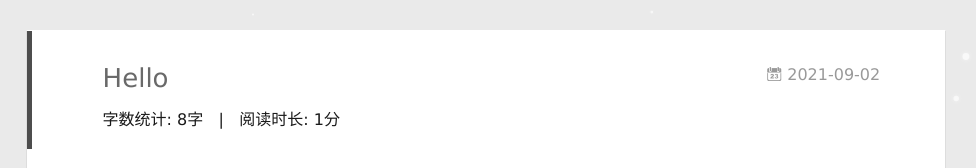
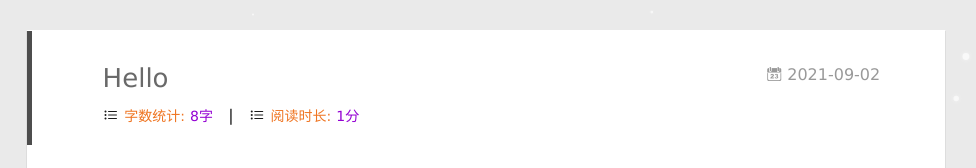
Before and after one commit to dlw-gitbash/dlw-gitbash.github.io, a plain HTML site: page 2021/09/02/hello-world/index.html in a window 1280 px wide. Shown: the top 168 px of the page, 304-1280 px from the left. Drawn offline with Linux system fonts and the light colour scheme; some packages are replaced by stand-ins of ours; no server answers; a script that the page names is missing; files whose address does not match are found by name.

Commit message:
Site updated: 2021-09-09 21:59:37

```diff
--- a/2021/09/02/hello-world/index.html
+++ b/2021/09/02/hello-world/index.html
@@ -225,23 +225,23 @@
 
 
 
-<div style="margin-top:10px;">
+<div style="margin-top:6px;">
   <span class="post-time">
     <span class="post-meta-item-icon">
       <!-- fonts.scss -->
       <!-- 百度字体平台:http://fontstore.baidu.com/static/editor/index.html -->
-      <!--<i class="icon-statistics"></i> -->
-      <span class="post-meta-item-text"> 字数统计:</span>
-      <span class="post-count">8字</span>
+      <i class="icon-sort"></i>
+      <span class="post-meta-item-text" style="color:#ef7522;font-size:14px;"> 字数统计:</span>
+      <span class="post-count" style="color:#9400D3;font-size:14px;">8字</span>
     </span>
   </span>
 
   <span class="post-time">
     &nbsp; | &nbsp;
     <span class="post-meta-item-icon">
-      <!-- <i class="icon-book icon"></i> -->
-      <span class="post-meta-item-text"> 阅读时长:</span>
-      <span class="post-count">1分</span>
+      <i class="icon-sort"></i>
+      <span class="post-meta-item-text" style="color:#ef7522;font-size:14px;"> 阅读时长:</span>
+      <span class="post-count" style="color:#9400D3;font-size:14px;">1分</span>
     </span>
   </span>
 </div>
```
Also changed, not shown: 2021/09/03/socket/index.html (+7 -7 lines), 2021/09/04/c++面经/index.html (+7 -7 lines), 2021/09/04/makefile/index.html (+7 -7 lines), categories/index.html (+7 -7 lines).
